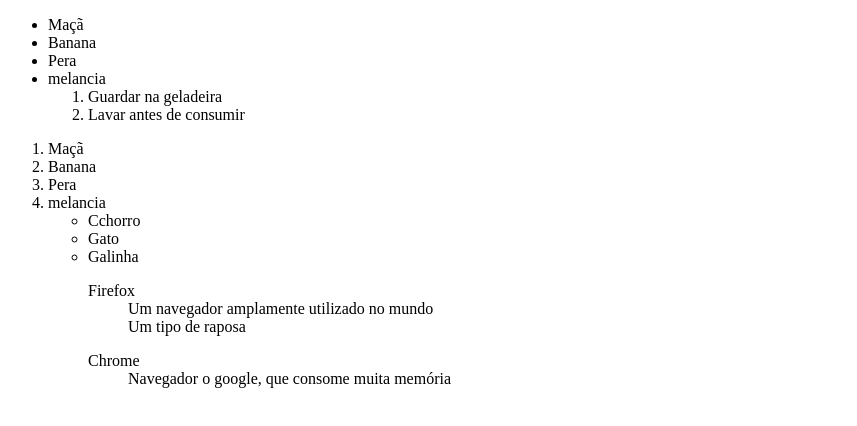
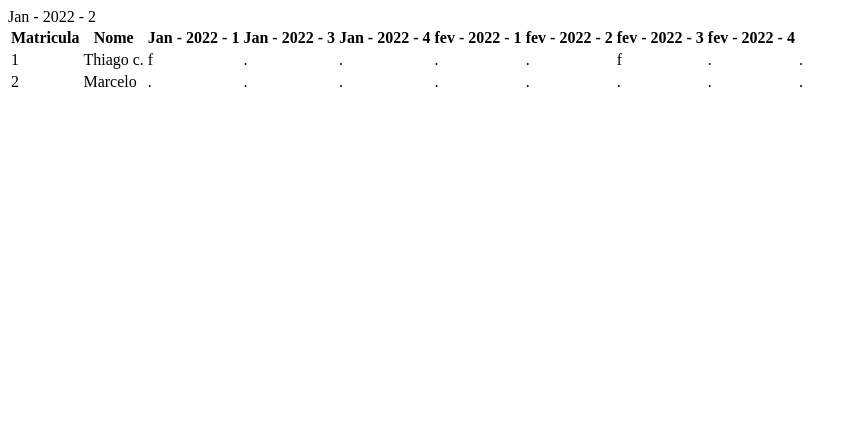
Before and after one commit to MarianeAnjos/estrutura-html-descomplica, a plain HTML site: page index.html in a window 1280 px wide. Shown: the whole page, without its empty margins (0-857 px from the left). Drawn offline with Linux system fonts and the light colour scheme.

Commit message:
Trabalhando com tabelas

```diff
--- a/index.html
+++ b/index.html
@@ -8,7 +8,6 @@
 
     <link rel="stylesheet" href="style.css">
 <!--
-
   <style>
     folha de estilo
   </style>
@@ -19,9 +18,8 @@
 
     <!--
         AQUI É ONDE O CONTEÚDO DEVE SER INSERIDO
-     -->
 
-<!--
+
   <p class="align-left">
       Isso é um <b>parágrafo</b>
   </p>
@@ -47,8 +45,8 @@
     <p>
       log<sub>5</sub>
     </p>
--->
 
+<!--
   <ul>
     <li> Maçã</li>
     <li> Banana</li>
@@ -71,7 +69,6 @@
       <li>Gato</li>
       <li> Galinha</li
 
-<!-- listas estruturadas -->
   <dl>
     <dt>Firefox</dt>
     <dd> Um navegador amplamente utilizado no mundo</dd>
@@ -81,5 +78,51 @@
       <dd>Navegador o google, que consome muita memória</dd>
     </ul>
   </ol>
+-->
+
+<table>
+  <thead>
+    <tr>
+      <th>Matricula</th>
+      <th>Nome</th>
+      <th>Jan - 2022 - 1 </th
+      <th>Jan - 2022 - 2 </th>
+      <th>Jan - 2022 - 3 </th>
+      <th>Jan - 2022 - 4 </th>
+      <th>fev - 2022 - 1 </th>
+      <th>fev - 2022 - 2 </th>
+      <th>fev - 2022 - 3 </th>
+      <th>fev - 2022 - 4 </th>
+    </tr>
+  </thead
+
+  <thead>
+    <tr>
+      <td>1</td>
+      <td>Thiago c.</td>
+      <td>f</td>
+      <td>.</td>
+      <td>.</td>
+      <td>.</td>
+      <td>.</td>
+      <td>f</td>
+      <td>.</td>
+      <td>.</td>
+    </tr>
+  <tr>
+      <td>2</td>
+      <td>Marcelo</td>
+      <td>.</td>
+      <td>.</td>
+      <td>.</td>
+      <td>.</td>
+      <td>.</td>
+      <td>.</td>
+      <td>.</td>
+      <td>.</td>
+    </tr>
+  </thead>
+</table>
+
 </body>
 </html>
```
